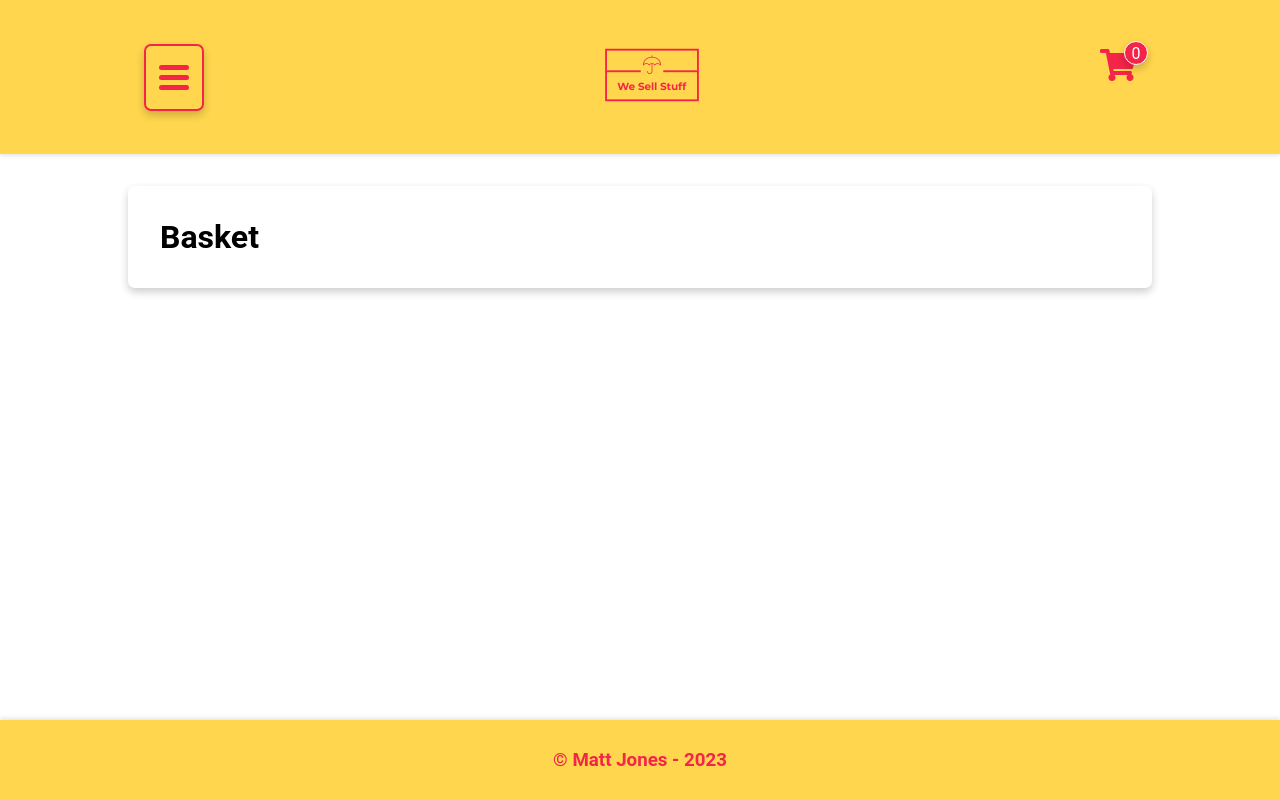
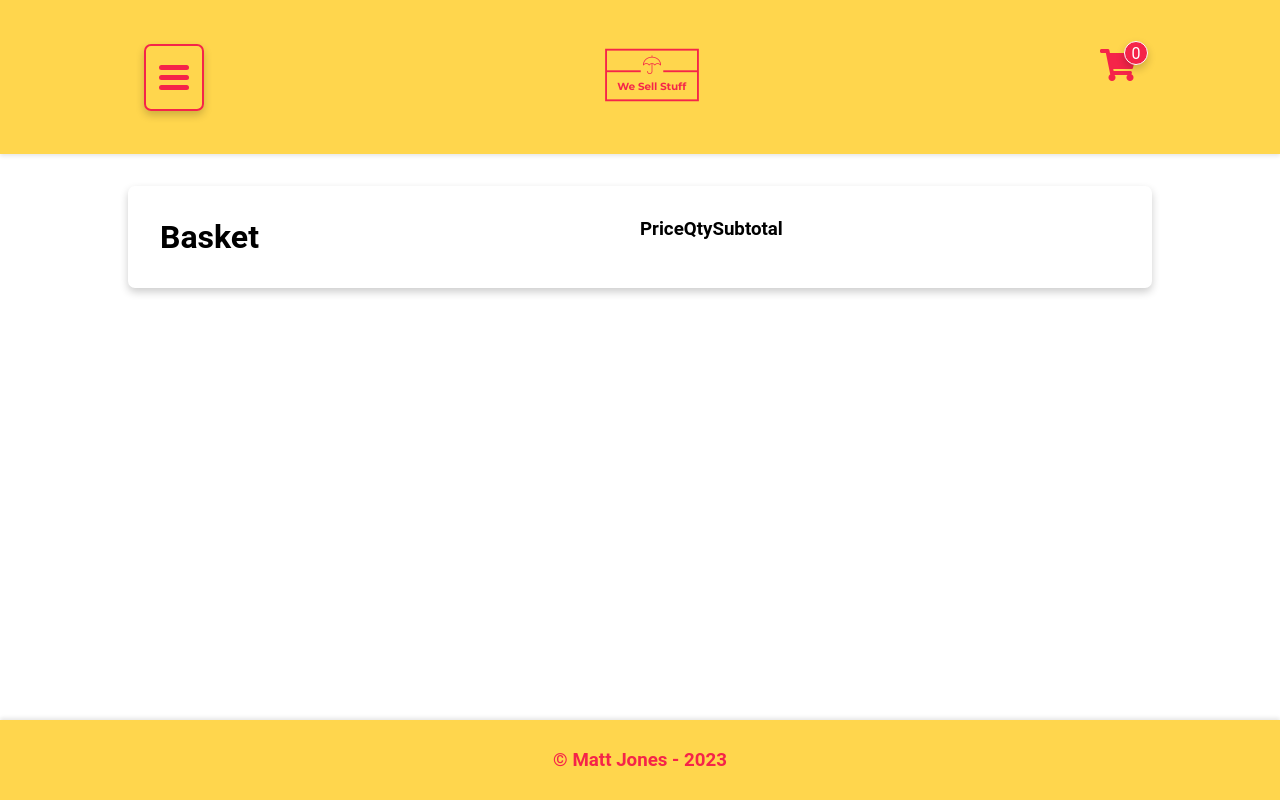
Before and after one commit to MattMakesNoise/we-sell-stuff, a React (Vite) app: page /basket in a window 1280 px wide. Built offline with nearby package versions, Linux system fonts and the light colour scheme; data requests are answered from the project's data file.

Commit message:
feat: adds the basis of the basket page, outputting each item with the quantity selector against each with a subtotal.

```diff
--- a/src/App.jsx
+++ b/src/App.jsx
@@ -46,7 +46,7 @@ function App() {
                         <Routes>
                             <Route path="/" element={<HomePage data={data} loading={loading} error={error} />} />
                             <Route path="/product/:id" element={<Product data={data} />} />
-                            <Route path="/basket" element={<Basket data={data} />} />
+                            <Route path="/basket" element={<Basket data={data}/>} />
                         </Routes>
                     </main>
                     <Footer />
--- a/src/components/Basket/Basket.jsx
+++ b/src/components/Basket/Basket.jsx
@@ -1,22 +1,44 @@
-import React, { useContext } from 'react';
-import BasketContext from './BasketContext';
+import React, { useState, useEffect } from 'react';
+import './Basket.scss';
+import QuantitySelector from '../QuantitySelector/QuantitySelector';
 
-const Basket = ({}) => {
-    const basket = useContext(BasketContext);
-    console.log(basket);
+const Basket = ({ product }) => {
+    const [basketItems, setBasketItems] = useState([]);
+
+    useEffect(() => {
+        // Load basketItems from local storage when the component mounts
+        const loadedBasketItems = JSON.parse(localStorage.getItem('basketItems'));
+
+        if (loadedBasketItems) {
+            setBasketItems(loadedBasketItems);
+        }
+    }, []);
 
     return (
         <div className='basket'>
-            <h1>Basket</h1>
-            {/* {basket.map(item => (
-                <div className="basket-item">
-                    <img src={item['IMG-HREF']} alt={item.TITLE} />
-                    <h2>{item.TITLE}</h2>
-                    <p>Price: £{item.PRICE}</p>
-                    <p>Quantity: {item.QUANTITY}</p>
-                    <p>Total: £{item.PRICE * item.QUANTITY}</p>
+            <div className="basket-header">
+                <div className="basket-title">
+                    <h1>Basket</h1>
                 </div>
-            ))} */}
+                <div className="basket-amounts">
+                    <h3 className="price">Price</h3>
+                    <h3 className="quantity">Qty</h3>
+                    <h3 className="Subtotal">Subtotal</h3>
+                </div>
+            </div>
+            {basketItems.map(item => (
+                <div className="basket-item" key={item.ID}>
+                    <div className="item-details">
+                        <img src={item['IMG-HREF']} alt={item.TITLE} />
+                        <h2>{item.TITLE}</h2>
+                    </div>
+                    <div className="price-quantity-subtotal">
+                        <div className="price">£{item.PRICE}</div>
+                        <QuantitySelector product={item} />
+                        <p>£{item.PRICE * item.quantity}</p>
+                    </div>
+                </div>
+            ))}
         </div>
     );
 };
--- /dev/null
+++ b/src/components/Basket/Basket.scss
@@ -0,0 +1,38 @@
+.basket {
+    .basket-title,
+    .basket-amounts,
+    .item-details,
+    .price-quantity-subtotal {
+        width: 50%;
+    }
+
+    .basket-header {
+        display: flex;
+
+
+        .basket-amounts{
+            display: flex;
+        }
+    }
+}
+
+.basket-item {
+    display: flex;
+    justify-content: space-between;
+
+    .item-details {
+        display: flex;
+
+        img {
+            width: 100px;
+            height: 100px;
+            object-fit: cover;
+        }
+    }
+
+    .price-quantity-subtotal {
+        display: flex;
+        justify-content: space-between;
+        align-items: flex-end;
+    }
+}
--- a/src/components/Basket/BasketItem.jsx
+++ b/src/components/Basket/BasketItem.jsx
@@ -44,8 +44,8 @@ const BasketItem = ({ product, data }) => {
     }
 
     return (
-        <div>
-            <QuantitySelector initialQuantity={1} onQuantityChange={handleQuantityChange} />
+        <div className='add-to-basket-wrapper'>
+            <QuantitySelector initialQuantity={1} onQuantityChange={handleQuantityChange} product={product}/>
             <button className='add-to-basket' onClick={addToBasket}>Add to basket</button>
         </div>
     );
--- a/src/components/Product/Product.jsx
+++ b/src/components/Product/Product.jsx
@@ -22,9 +22,9 @@ const Product = ({ data }) => {
                     <p>Add some kind of colour selector that changes the image</p>
                     <p>Add a size selector</p>
                     <p>Category: {product.CATEGORY}</p>
-                    <div className="add-to-basket-wrapper">
+                    {/* <div className="add-to-basket-wrapper"> */}
                         <BasketItem product={product}/>
-                    </div>
+                    {/* </div> */}
                 </div>
             </div>
 
--- a/src/components/QuantitySelector/QuantitySelector.jsx
+++ b/src/components/QuantitySelector/QuantitySelector.jsx
@@ -1,8 +1,24 @@
-import React, { useState } from "react";
+import React, { useState, useEffect } from "react";
 import "./QuantitySelector.scss";
 
-const QuantitySelector = ({ initialQuantity = 1, maxQuantity = 100, onQuantityChange }) => {
+const QuantitySelector = ({ product, maxQuantity = 100, onQuantityChange }) => {
+    // Get basketItems from local storage and parse it
+    let basketItems = JSON.parse(localStorage.getItem('basketItems'));
+
+    // Check if the current product is already in the basket and if so what the quantity is
+    let initialQuantity = 1;
+    if (basketItems) {
+        const basketItem = basketItems.find(item => item.ID === product.ID);
+        if (basketItem) {
+            initialQuantity = basketItem.quantity;
+        }
+    }
+
     const [quantity, setQuantity] = useState(initialQuantity);
+
+    useEffect(() => {
+        setQuantity(initialQuantity);
+    }, [initialQuantity]);
 
     const handleIncrement = () => {
         if (quantity < maxQuantity) {
```
